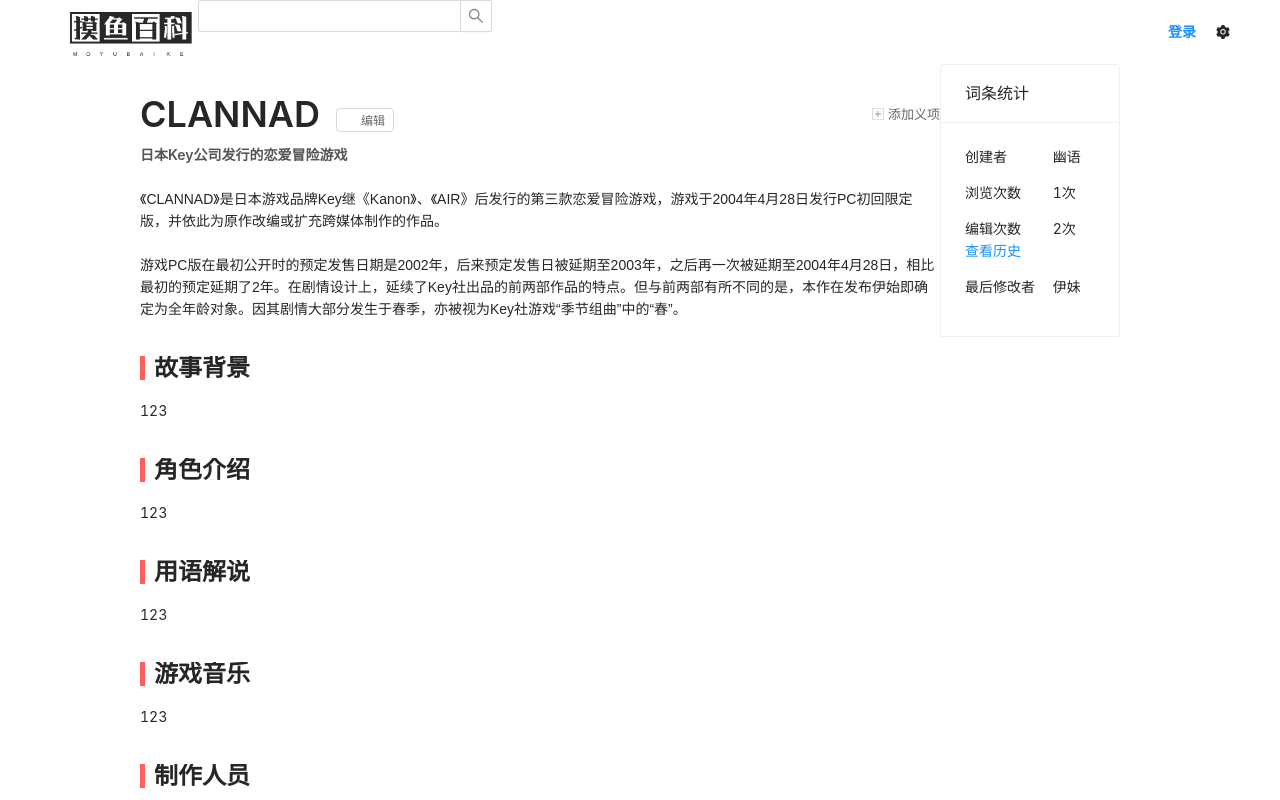
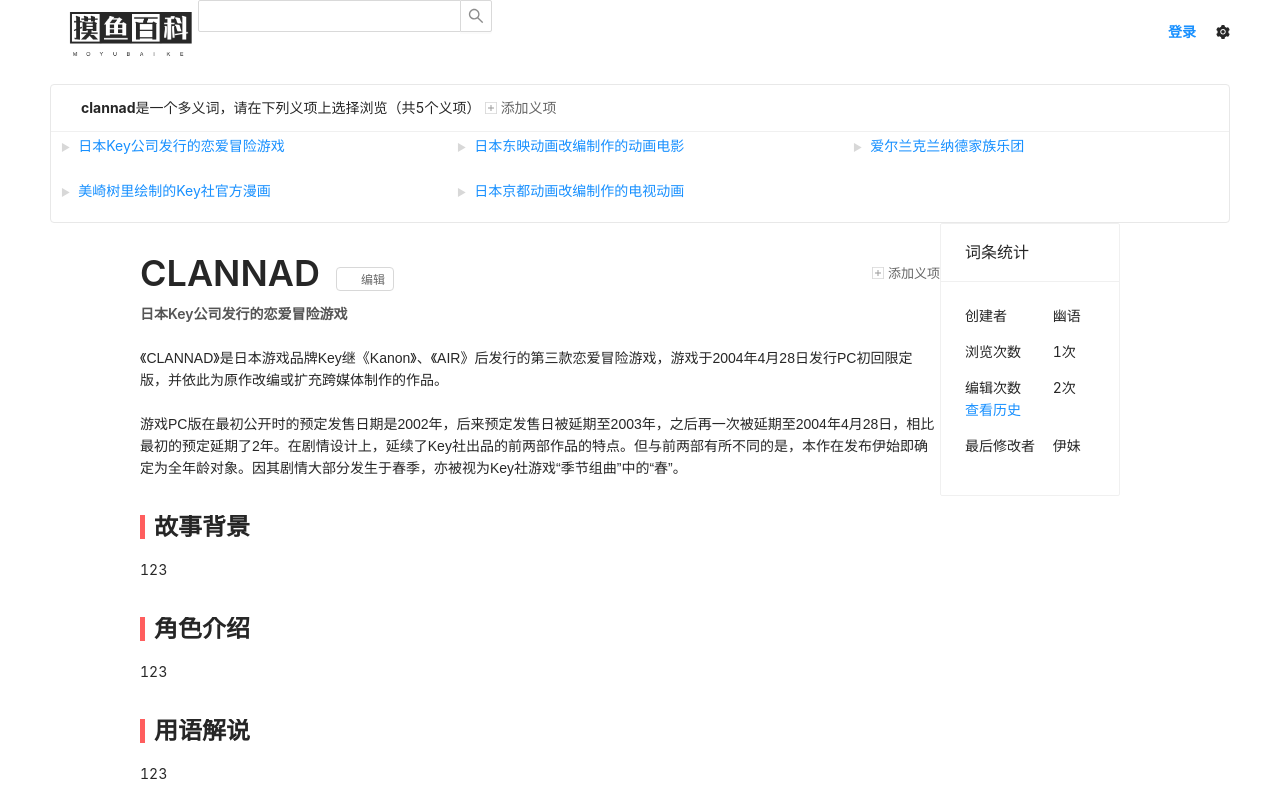
Before and after one commit to SE18-boys/A-Tiny-Encyclopaedia, a React (Create React App) app in the folder frontend/: page /Details in a window 1280 px wide. Shown: the top 800 px of the page. Built offline with nearby package versions, Linux system fonts and the light colour scheme.

Commit message:
feat: update the detail page(add the select meaning component)

```diff
--- a/frontend/src/css/BKDetail.css
+++ b/frontend/src/css/BKDetail.css
@@ -1,3 +1,48 @@
+.wrapper {
+    position: relative;
+    min-height: calc(-146px+ 100vh);
+    max-width: 1180px;
+    min-width: 1000px;
+    margin: 0 auto;
+    display: flex;
+    flex: 1;
+    flex-direction: column;
+}
+
+.poly {
+    border-radius: 4px;
+    border: 1px solid #e8e8e8;
+    margin-top: 20px;
+}
+
+.poly-detail {
+    margin: 13px 16px 10px 16px;
+}
+
+.poly-detail.bk-flex {
+    flex-wrap: wrap;
+    justify-content: flex-start;
+}
+
+.poly-detail-title {
+    margin-bottom: 0px;
+    padding-left: 30px;
+}
+
+.poly-detail-item {
+    line-height: 28px;
+    padding-left: 10px;
+}
+
+.poly-detail-item-icon {
+    font-size: 10px;
+    color: #d8d8d8;
+}
+
+.poly-detail-add {
+
+}
+
 .content-title {
     margin: 26px 0 7px 0;
     padding-right: 68px;
@@ -72,6 +117,14 @@
     justify-content: space-between;
 }
 
+.bk-margin-left {
+    margin-left: 8px;
+}
+
+.bk-strong {
+    font-weight: 700;
+}
+
 i.title-edit {
     top: 2px;
     margin-right: 4px;
--- a/frontend/src/view/DetailsView.js
+++ b/frontend/src/view/DetailsView.js
@@ -1,7 +1,7 @@
 import React,{useState} from 'react';
 import {HashRouter as Router, Link, Route, Switch, withRouter} from 'react-router-dom';
 import 'antd/dist/antd.min.css'
-import {Breadcrumb, Layout, Menu, Card, Affix} from 'antd';
+import {Breadcrumb, Layout, Menu, Card, Affix, List} from 'antd';
 
 import '../css/home.css'
 import {HeaderInfo} from "../components/HeaderInfo";
@@ -9,9 +9,10 @@
 import {HomeHeaderInfo} from "../components/HomeHeaderInfo";
 
 const name = "clannad";
+const type = 0;
 const number1 = 5;
 const meanings = ["日本Key公司发行的恋爱冒险游戏","日本东映动画改编制作的动画电影","爱尔兰克兰纳德家族乐团",
-"美崎树里绘制的Key社官方漫画","日本京都动画改编制作的电视动画"];
+"美崎树里绘制的Key社官方漫画","日本京都动画改编制作的电视动画",];
 const name1 = "幽语";
 const name2 = "伊妹";
 
@@ -33,7 +34,26 @@
 
         let themeans = [];
         for(let i=0; i<meanings.length; ++i){
-            themeans.push(<Card.Grid style={gridStyle}>{meanings[i]}</Card.Grid>)
+            if(i === type){
+                themeans.push(
+                    <div class="poly-detail-item">
+                        <span class="poly-detail-item-icon">■</span>
+                        <span class="bk-margin-left bk-font14">
+                        <span>{meanings[i]}</span>
+                        </span>
+                    </div>
+                );
+            }
+            else{
+                themeans.push(
+                    <div class="poly-detail-item">
+                        <span class="poly-detail-item-icon">►</span>
+                        <span class="bk-margin-left bk-font14">
+                        <a>{meanings[i]}</a>
+                        </span>
+                    </div>
+                );
+            }
         }
         return(
             <div>
@@ -43,7 +63,42 @@
                         {/*    {themeans}*/}
                         {/*</Card>*/}
                         <HeaderInfo/>
+
                     </Header>
+
+                    <Content>
+                    <div class="poly wrapper">
+
+                        <List
+                            header={
+                                <div className="poly-detail-title">
+                                        <span>
+                                            <span className="bk-strong">
+                                                {name}
+                                            </span>
+                                            是一个多义词，请在下列义项上选择浏览（共5个义项）
+                                        </span>
+                                    <a>
+                                        <i className="wiki-add-icon"></i>
+                                        <span className="bk-color-darkgrey">添加义项</span>
+                                    </a>
+                                </div>
+                            }
+                            grid={{gutter: 10, column: 3}}
+                            dataSource={meanings}
+
+                            renderItem={item => (
+                                <List.Item>
+                                    <div className="poly-detail-item">
+                                        <span className="poly-detail-item-icon">►</span>
+                                        <span className="bk-margin-left bk-font14">
+                                            <a>{item}</a>
+                                            </span>
+                                    </div>
+                                </List.Item>
+                            )}
+                        />
+                    </div>
                     <Layout>
                         <Content>
                             <EntryDetails/>
@@ -67,6 +122,7 @@
                             </Card>
                         </Sider>
                     </Layout>
+                    </Content>
                     <Footer>Footer
                     </Footer>
                 </Layout>
@@ -77,3 +133,24 @@
 }
 
 export default withRouter(HomeView);
+
+
+
+
+{/*<div class="poly-detail bk-font14">*/}
+{/*    <div class="poly-detail-title">*/}
+{/*                <span>*/}
+{/*                    <span class="bk-strong">*/}
+{/*                        {name}*/}
+{/*                    </span>*/}
+{/*                    是一个多义词，请在下列义项上选择浏览（共5个义项）*/}
+{/*                </span>*/}
+{/*        <a>*/}
+{/*            <i class="wiki-add-icon"></i>*/}
+{/*            <span class="bk-color-darkgrey">添加义项</span>*/}
+{/*        </a>*/}
+{/*    </div>*/}
+{/*</div>*/}
+{/*<div class="bk-flex">*/}
+{/*    {themeans}*/}
+{/*</div>*/}
```
Also changed, not shown: 1 other file (tests, documents, lock files or other folders).
